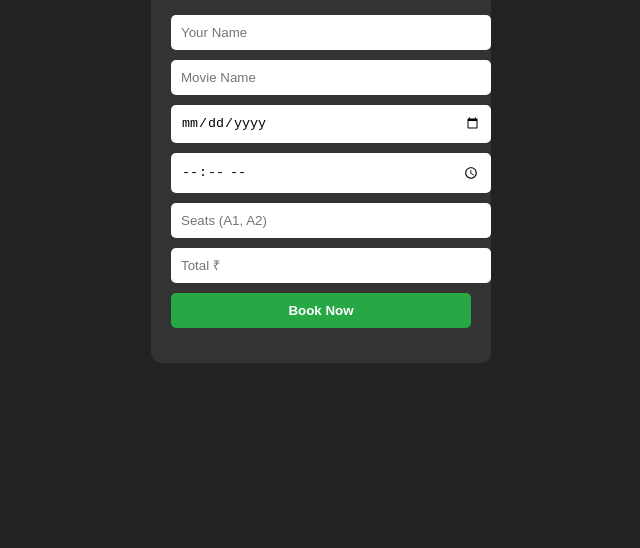
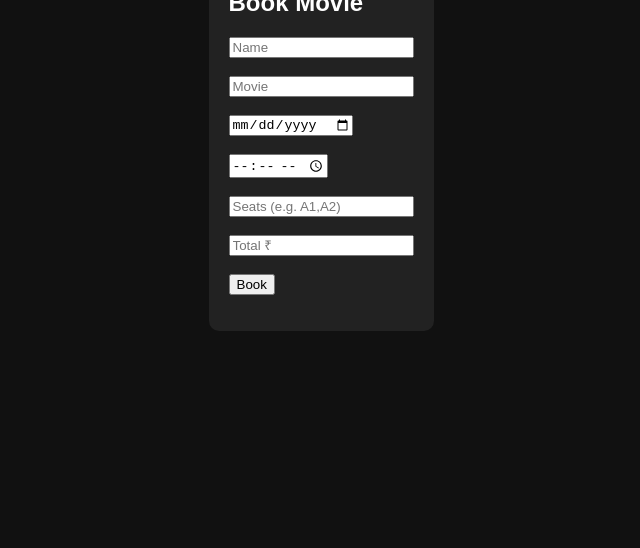
Before and after one commit to narasimha891917/ticket-booking123, a plain HTML site: page index.html in a window 1280 px wide. Shown: the part 268-816 px from the top of the page, without its empty margins (319-959 px from the left). Drawn offline with Linux system fonts and the light colour scheme.

Commit message:
Update index.html

```diff
--- a/index.html
+++ b/index.html
@@ -2,51 +2,18 @@
 <html>
 <head>
   <title>Movie Booking</title>
-  <style>
-    body {
-      font-family: sans-serif;
-      background-color: #222;
-      color: #fff;
-      display: flex;
-      justify-content: center;
-      align-items: center;
-      height: 100vh;
-    }
-    form {
-      background: #333;
-      padding: 20px;
-      border-radius: 10px;
-      width: 300px;
-    }
-    input, button {
-      width: 100%;
-      padding: 10px;
-      margin-top: 10px;
-      border: none;
-      border-radius: 5px;
-    }
-    button {
-      background-color: #28a745;
-      color: white;
-      font-weight: bold;
-    }
-    #status {
-      margin-top: 15px;
-    }
-  </style>
 </head>
-<body>
-
-  <form id="bookingForm">
-    <h2>Movie Booking</h2>
-    <input type="text" id="name" placeholder="Your Name" required>
-    <input type="text" id="movie" placeholder="Movie Name" required>
-    <input type="date" id="date" required>
-    <input type="time" id="time" required>
-    <input type="text" id="seats" placeholder="Seats (A1, A2)" required>
-    <input type="number" id="total" placeholder="Total ₹" required>
-    <button type="submit">Book Now</button>
-    <div id="status"></div>
+<body style="background:#111;color:#fff;font-family:sans-serif;display:flex;justify-content:center;align-items:center;height:100vh;">
+  <form id="bookingForm" style="background:#222;padding:20px;border-radius:10px;">
+    <h2>Book Movie</h2>
+    <input type="text" id="name" placeholder="Name" required><br><br>
+    <input type="text" id="movie" placeholder="Movie" required><br><br>
+    <input type="date" id="date" required><br><br>
+    <input type="time" id="time" required><br><br>
+    <input type="text" id="seats" placeholder="Seats (e.g. A1,A2)" required><br><br>
+    <input type="number" id="total" placeholder="Total ₹" required><br><br>
+    <button type="submit">Book</button>
+    <p id="status"></p>
   </form>
 
   <script>
@@ -62,7 +29,7 @@
         total: document.getElementById("total").value
       };
 
-      fetch("https://script.google.com/macros/s/AKfycbxz9mQ9cX7HrgLLZGu-0LvPYnzK-uWVQ9-honqqV1mRNhjuD8qFv-RVgGlngX2TqbpsWw/exec", {
+      fetch("https://script.google.com/macros/s/AKfycbwcHcs3zb6ztaMGXaKm5Fr3Y71cRZpyylId1W1brZ7R53T4xJg7FHPgME8XBixxJKZfPA/exec", {
         method: "POST",
         headers: {
           "Content-Type": "application/json"
@@ -84,6 +51,5 @@
       });
     });
   </script>
-
 </body>
 </html>
```
